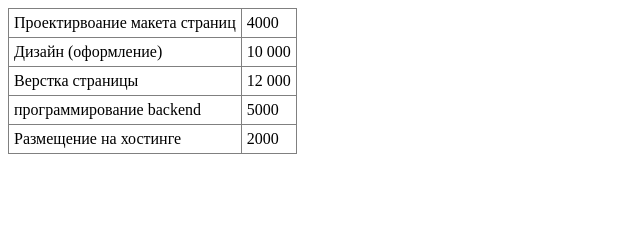
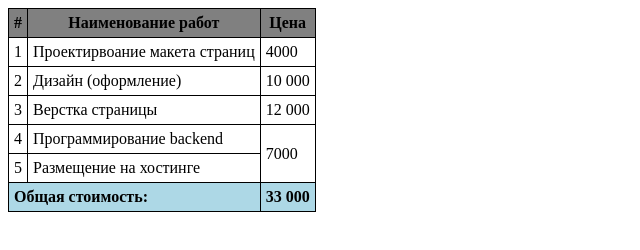
Before and after one commit to wishyoualotofmoney/web-site-course, a plain HTML site: page Модуль 13/13.9/table.html in a window 1280 px wide. Shown: the whole page, without its empty margins (0-640 px from the left). Drawn offline with Linux system fonts and the light colour scheme.

Commit message:
конец

```diff
--- a/Модуль 13/13.9/style_table.css
+++ b/Модуль 13/13.9/style_table.css
@@ -3,7 +3,16 @@
     border-collapse: collapse;
 }
 
-.price_list td {
-    border: 1px solid grey;
+.price_list td, th {
+    border: 1px solid black;
     padding: 5px;
 }
+
+.price_list thead {
+    background-color: grey;
+}
+
+.price_list tfoot {
+    background-color: lightblue;
+    font-weight: bold;
+}
--- a/Модуль 13/13.9/table.html
+++ b/Модуль 13/13.9/table.html
@@ -8,30 +8,54 @@
 </head>
 <body>
     <table class="price_list">
+        <thead>
+
             <tr>
+                <th>#</th>
+                <th>Наименование работ</th>
+                <th>Цена</th>
+            </tr>
+        </thead>
+
+        <tbody>
+            <tr>
+                <td>1</td>
                 <td>Проектирвоание макета страниц</td>
                 <td>4000</td>
             </tr>
 
             <tr>
+                <td>2</td>
                 <td>Дизайн (оформление)</td>
                 <td>10 000</td>
             </tr>
 
             <tr>
+                <td>3</td>
                 <td>Верстка страницы</td>
                 <td>12 000</td>
             </tr>
 
             <tr>
-            <td>программирование backend</td>
-            <td>5000</td>
+                <td>4</td>
+                <td>Программирование backend</td>
+                <td rowspan="2">7000</td>
             </tr>
 
             <tr>
+                <td>5</td>
                 <td>Размещение на хостинге</td>
-            <td>2000</td>
             </tr>
+        </tbody>
+
+        <tfoot>
+            <tr>
+                <td colspan="2">Общая стоимость:</td>
+                <td>33 000</td>
+            </tr>
+
+        </tfoot>
+
 
     </table>
 </body>
```
Lines whose indentation alone changed are shown as unchanged.
